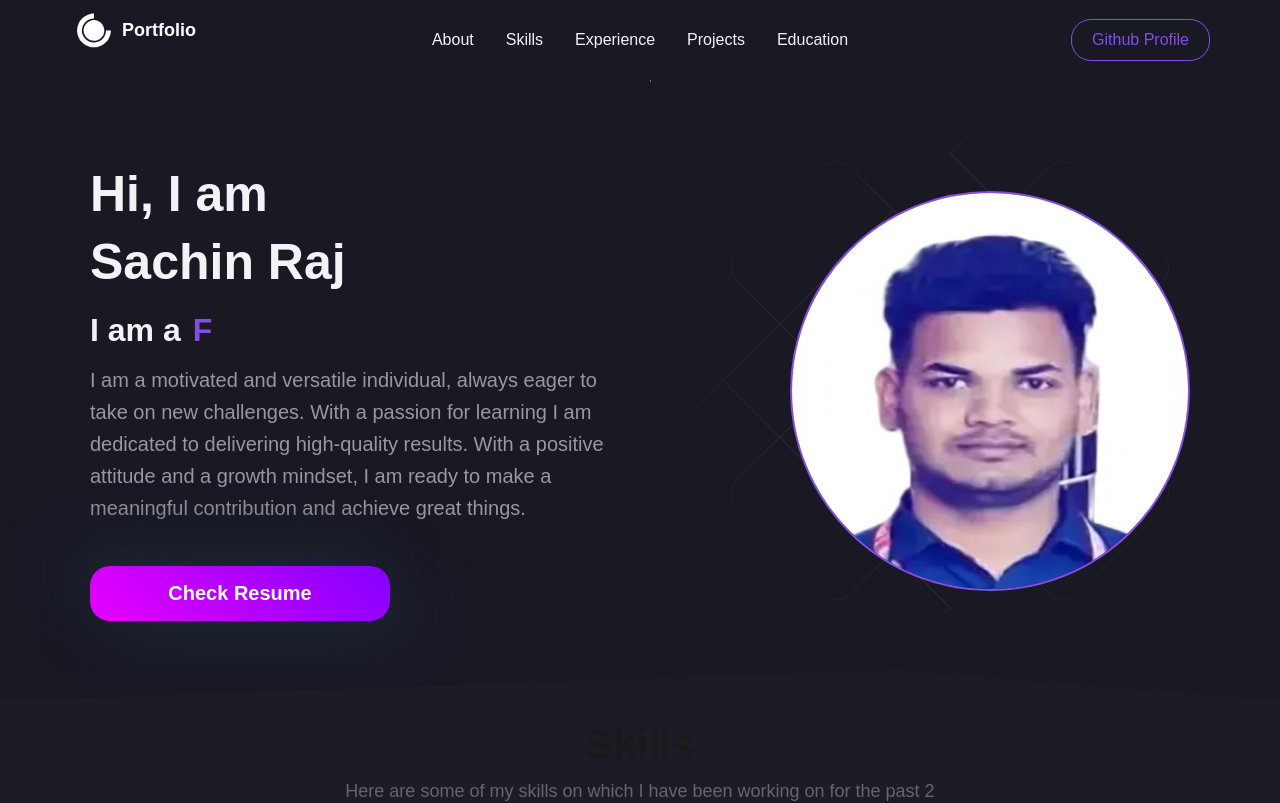
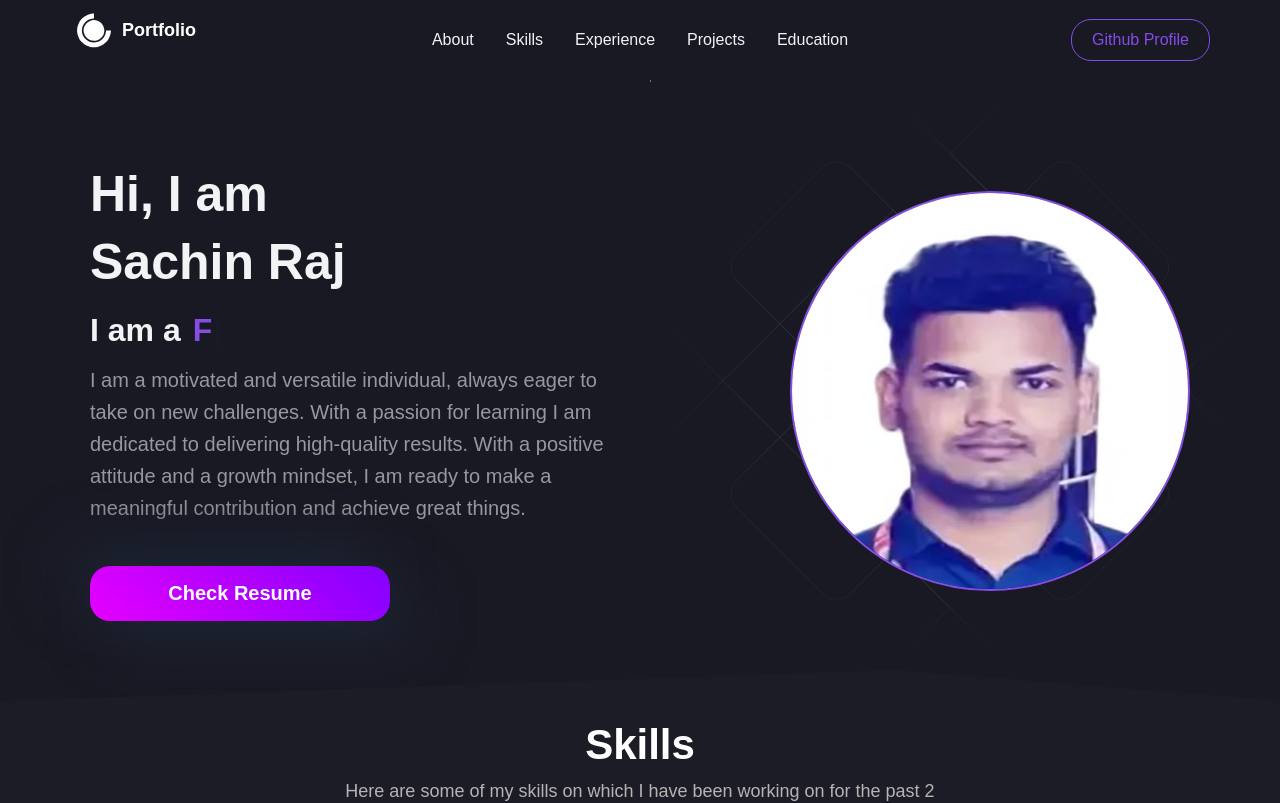
Before and after one commit to mrsraj/MyPortfolio, a React (Vite) app: page / in a window 1280 px wide. Shown: the top 803 px of the page. Built offline with nearby package versions, Linux system fonts and the light colour scheme.

Commit message:
Change primary color

```diff
--- a/src/App.css
+++ b/src/App.css
@@ -1,11 +1,11 @@
 :root {
-    --text-primary: #1a1a1a;
-    --text-secondary: #666;
+    --text-primary: #fff;
+    --text-secondary: #b6b3b3;
     --card-bg: #fff;
     /* add other theme colors if needed */
 }
 
-@import url('https://fonts.googleapis.com/css2?family=Poppins:wght@100;200;300;400;500;600;700;800;900&display=swap');
+/* @import url('https://fonts.googleapis.com/css2?family=Poppins:wght@100;200;300;400;500;600;700;800;900&display=swap'); */
 
 * {
     box-sizing: border-box;
```
